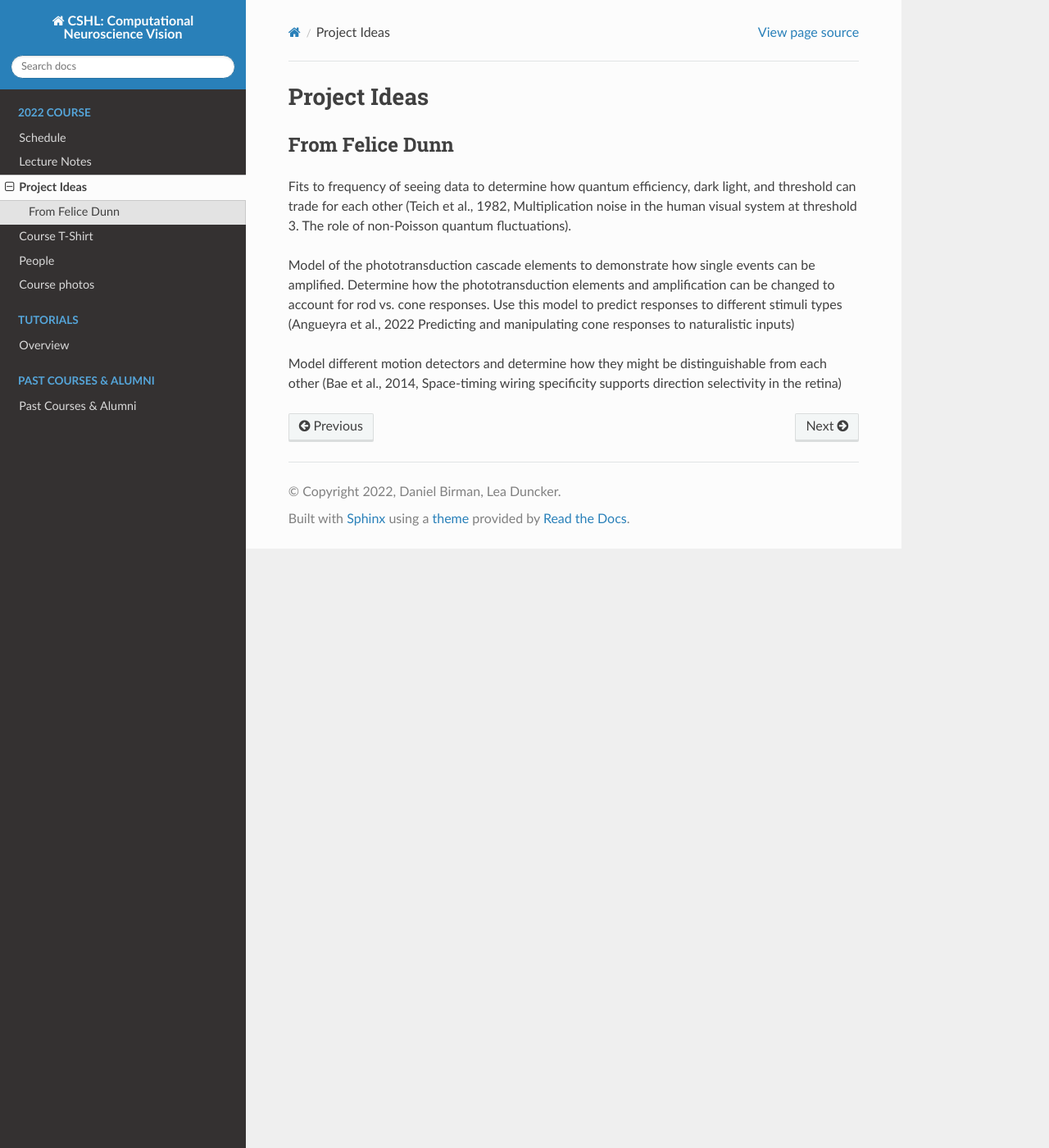
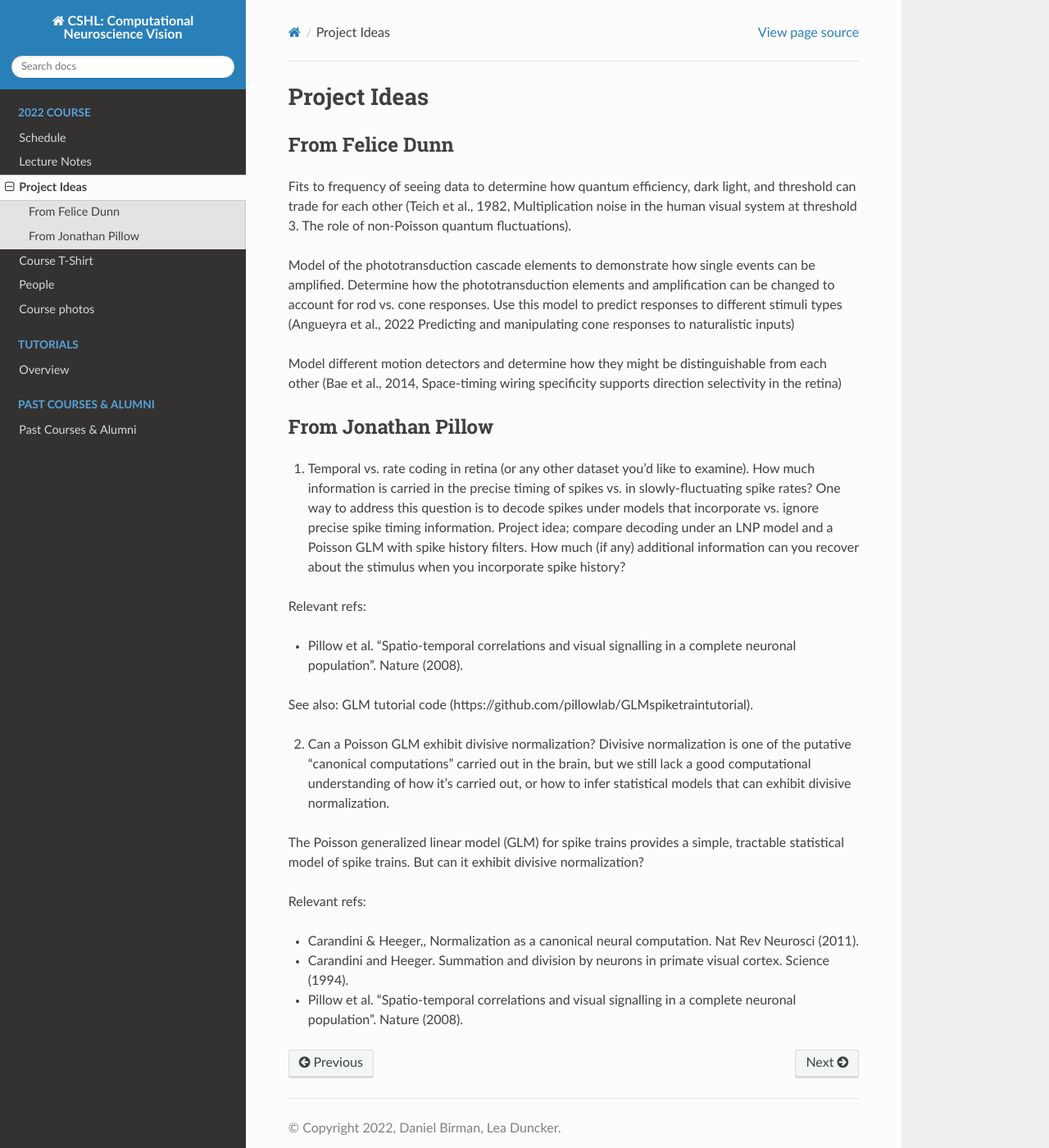
Before and after one commit to CSHL-comp-neuro-vision/website, a Sphinx documentation site: the page built from source/2022/project_ideas.md, in a window 1280 px wide and 1400 px high. Shown: the whole window at 82% size. Built offline with Sphinx 7.4.7 and the Read the Docs theme 2.0.0, drawn with Linux system fonts in a browser that asks for light colours.

Commit message:
Update project_ideas.md

```diff
--- a/source/2022/project_ideas.md
+++ b/source/2022/project_ideas.md
@@ -7,3 +7,26 @@ Fits to frequency of seeing data to determine how quantum efficiency, dark light
 Model of the phototransduction cascade elements to demonstrate how single events can be amplified. Determine how the phototransduction elements and amplification can be changed to account for rod vs. cone responses. Use this model to predict responses to different stimuli types (Angueyra et al., 2022 Predicting and manipulating cone responses to naturalistic inputs)
 
 Model different motion detectors and determine how they might be distinguishable from each other (Bae et al., 2014, Space-timing wiring specificity supports direction selectivity in the retina)
+
+## From Jonathan Pillow
+
+1. Temporal vs. rate coding in retina (or any other dataset you'd like to examine).
+How much information is carried in the precise timing of spikes vs. in slowly-fluctuating spike rates?  One way to address this question is to decode spikes under models that incorporate vs. ignore precise spike timing information.
+Project idea;  compare decoding under an LNP model and a Poisson GLM with spike history filters. How much (if any) additional information can you recover about the stimulus when you incorporate spike history?
+
+Relevant refs:
+
+ - Pillow et al. “Spatio-temporal correlations and visual signalling in a complete neuronal population”.  Nature (2008).
+
+See also: GLM tutorial code (https://github.com/pillowlab/GLMspiketraintutorial).
+
+2. Can a Poisson GLM exhibit divisive normalization?
+Divisive normalization is one of the putative "canonical computations" carried out in the brain, but we still lack a good computational understanding of how it's carried out, or how to infer statistical models that can exhibit divisive normalization.
+
+The Poisson generalized linear model (GLM) for spike trains provides a simple, tractable statistical model of spike trains. But can it exhibit divisive normalization?
+
+Relevant refs:
+
+ - Carandini & Heeger,, Normalization as a canonical neural computation. Nat Rev Neurosci (2011).
+ - Carandini and Heeger. Summation and division by neurons in primate visual cortex. Science (1994).
+ - Pillow et al. “Spatio-temporal correlations and visual signalling in a complete neuronal population”.  Nature (2008).
```
